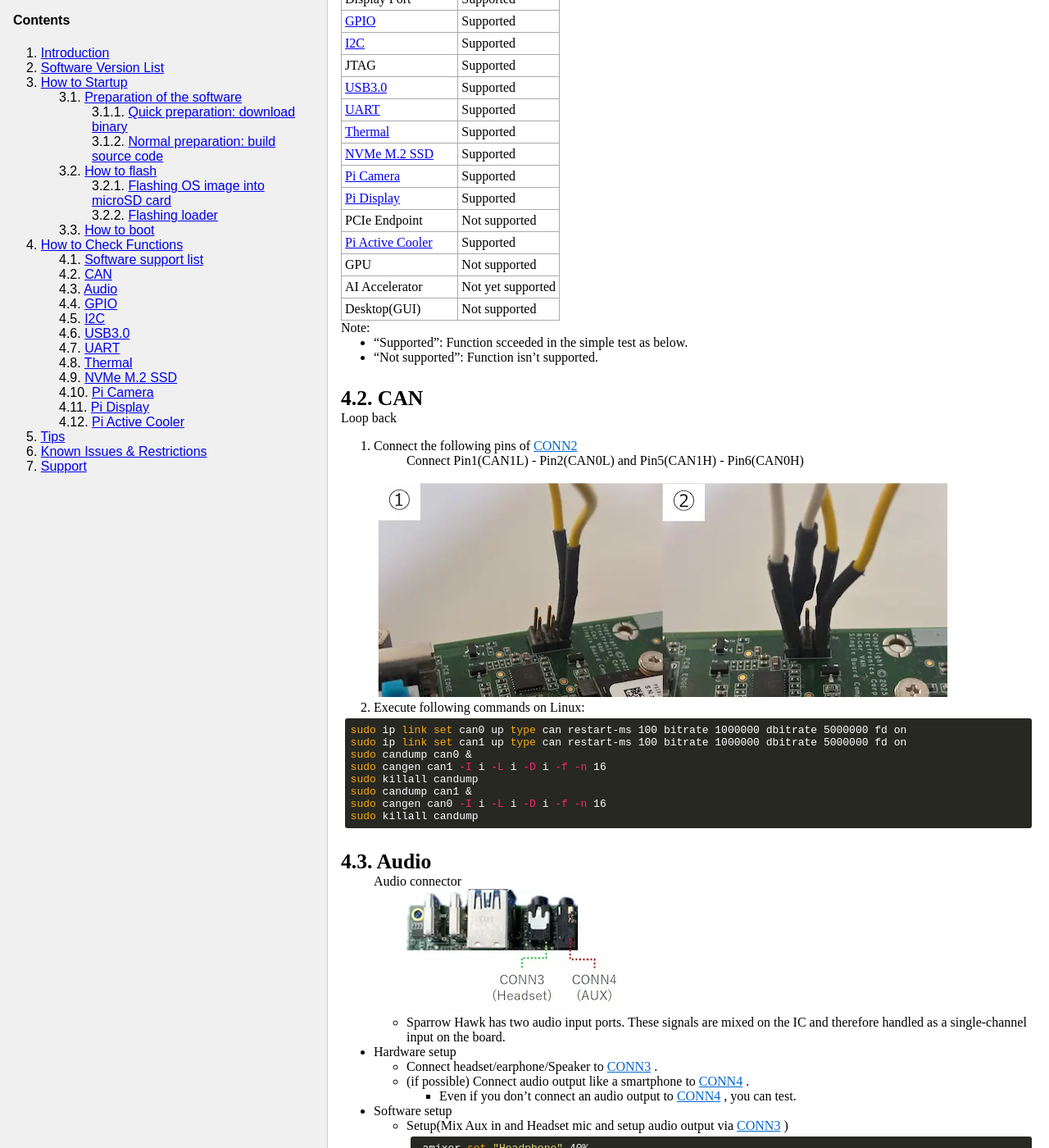
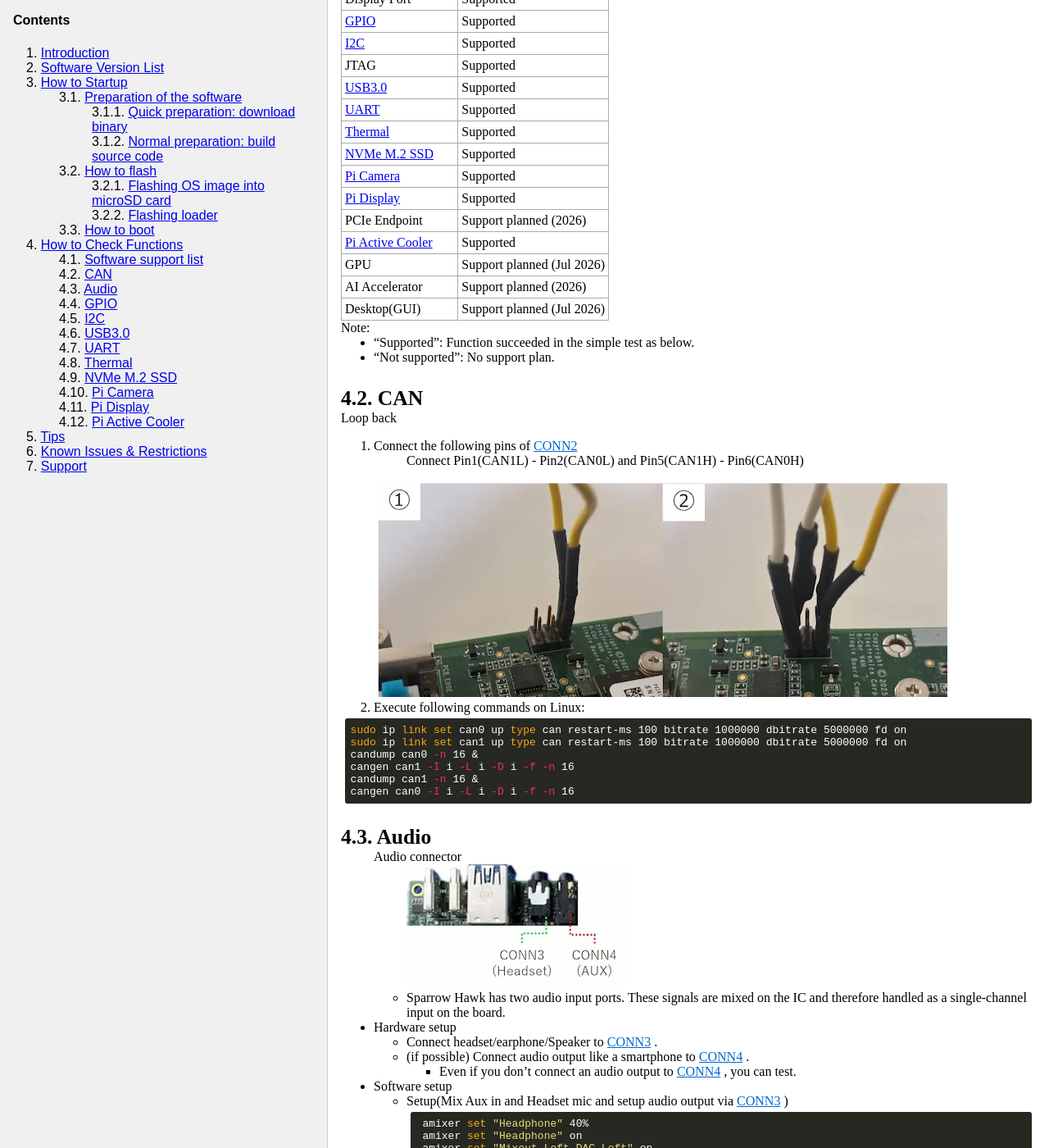
Before and after one commit to rcar-community/rcar-community.github.io, a Jekyll site: the page built from Sparrow-Hawk/BSP/debian_based_bsp.md, in a window 1280 px wide and 1400 px high, scrolled down 2098 px. Shown: the whole window at 82% size. Built offline with Jekyll 4.4.1, drawn with Linux system fonts in a browser that asks for light colours; a script that is not in the unit is left out; some of the changed text lies outside the part shown.

Commit message:
Updates contents
Signed-off-by: Ayumi Nakamichi <ayumi.nakamichi.kf@renesas.com>

````diff
--- a/Sparrow-Hawk/BSP/debian_based_bsp.md
+++ b/Sparrow-Hawk/BSP/debian_based_bsp.md
@@ -115,30 +115,30 @@ reset  # Execute this only the first time
 
 ### Software support list
 
-| Function                              | Status            |
-|---------------------------------------|-------------------|
-| [CAN](#can)                           | Supported         |
-| Ethernet                              | Supported         |
-| [Audio(Output/Input)](#audio)         | Supported         |
-| Display Port                          | Supported         |
-| [GPIO](#gpio)                         | Supported         |
-| [I2C](#i2c)                           | Supported         |
-| JTAG                                  | Supported         |
-| [USB3.0](#usb30)                      | Supported         |
-| [UART](#uart)                         | Supported         |
-| [Thermal](#thermal)                   | Supported         |
-| [NVMe M.2 SSD](#nvme-m2-ssd)          | Supported         |
-| [Pi Camera](#pi-camera)               | Supported         |
-| [Pi Display](#pi-display)             | Supported         |
-| PCIe Endpoint                         | Not supported     |
-| [Pi Active Cooler](#pi-active-cooler) | Supported         |
-| GPU                                   | Not supported     |
-| AI Accelerator                        | Not yet supported |
-| Desktop(GUI)                          | Not supported     |
+| Function                              | Status                     |
+|---------------------------------------|----------------------------|
+| [CAN](#can)                           | Supported                  |
+| Ethernet                              | Supported                  |
+| [Audio(Output/Input)](#audio)         | Supported                  |
+| Display Port                          | Supported                  |
+| [GPIO](#gpio)                         | Supported                  |
+| [I2C](#i2c)                           | Supported                  |
+| JTAG                                  | Supported                  |
+| [USB3.0](#usb30)                      | Supported                  |
+| [UART](#uart)                         | Supported                  |
+| [Thermal](#thermal)                   | Supported                  |
+| [NVMe M.2 SSD](#nvme-m2-ssd)          | Supported                  |
+| [Pi Camera](#pi-camera)               | Supported                  |
+| [Pi Display](#pi-display)             | Supported                  |
+| PCIe Endpoint                         | Support planned (2026)     |
+| [Pi Active Cooler](#pi-active-cooler) | Supported                  |
+| GPU                                   | Support planned (Jul 2026) |
+| AI Accelerator                        | Support planned (2026)     |
+| Desktop(GUI)                          | Support planned (Jul 2026) |
 
 Note:
-* "Supported": Function scceeded in the simple test as below.<br>
-* "Not supported": Function isn't supported.<br>
+* "Supported": Function succeeded in the simple test as below.<br>
+* "Not supported": No support plan.<br>
 
 ### CAN
 
@@ -152,12 +152,10 @@ Loop back
 ```bash
 sudo ip link set can0 up type can restart-ms 100 bitrate 1000000 dbitrate 5000000 fd on
 sudo ip link set can1 up type can restart-ms 100 bitrate 1000000 dbitrate 5000000 fd on
-sudo candump can0 &
-sudo cangen can1 -I i -L i -D i -f -n 16
-sudo killall candump
-sudo candump can1 &
-sudo cangen can0 -I i -L i -D i -f -n 16
-sudo killall candump
+candump can0 -n 16 &
+cangen can1 -I i -L i -D i -f -n 16
+candump can1 -n 16 &
+cangen can0 -I i -L i -D i -f -n 16
 ```
 
 ### Audio
@@ -200,6 +198,10 @@ sudo killall candump
       arecord -D hw:0,0 -t wav -d 5 -c 2 -r 48000 -f S16_LE > audio.wav
       ```
    * ![Recording]({{ '/images/recording.webp' | relative_url }})
+   * If you want to check audio.wav, execute following command.
+     ```
+     aplay audio.wav
+     ```
    3. Recording and Playback test (5sec) [{% include hover-image.html text="CONN3" img="/images/CONN3.webp" %} or ‘{% include hover-image.html text="CONN3" img="/images/CONN3.webp" %}+{% include hover-image.html text="CONN4" img="/images/CONN4.webp" %}’]
       ```bash
       arecord -D hw:0,0 -t wav -d 5 -c 2 -r 48000 -f S16_LE | aplay
--- a/assets/js/selector.js
+++ b/assets/js/selector.js
@@ -95,7 +95,7 @@
           });
         } else if (state.connector === "J4(Pi Disp) and CN6(DP)") {
 
-          outputLines.push("(You want to display J6(Pi Disp))");
+          outputLines.push("(You want to display J4(Pi Disp))");
           cameras.forEach((cam, index) => {
             const camIndex = index + 1;
             outputLines.push(`Connect camera to ${cam.port}: cam -c ${camIndex} -C -D`);
````
Also changed, not shown: other parts of Sparrow-Hawk/BSP/debian_based_bsp.md (+7 -7 lines), Sparrow-Hawk/BSP/yocto_bsp.md (+34 -33 lines), Sparrow-Hawk/index.md (+2 -2 lines), index.md (+2 -0 lines).
